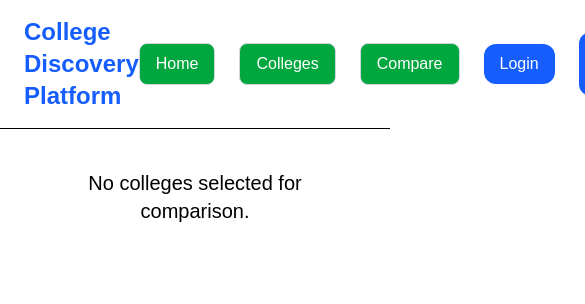
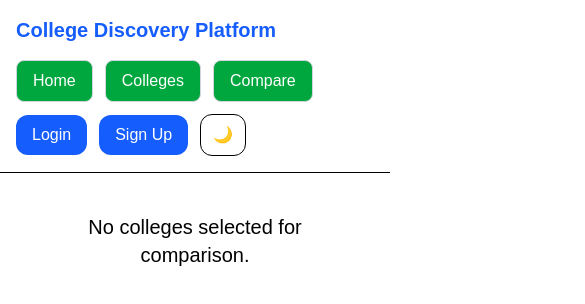
Before and after one commit to ayushi826/College-Discovery-Platform, a Next.js app: page /compare in a window 390 px wide. Shown: the top 304 px of the page, 585 px wide, since content can reach past the window. Built offline with nearby package versions, Linux system fonts and the light colour scheme.

Commit message:
update home page UI

```diff
--- a/src/components/navbar/Navbar.tsx
+++ b/src/components/navbar/Navbar.tsx
@@ -17,17 +17,14 @@ export default function Navbar() {
 
   return (
     <nav className="sticky top-0 z-50 border-b bg-white/80 dark:bg-black/80 backdrop-blur-md">
-      <div className="max-w-7xl mx-auto flex items-center justify-between px-6 py-4">
-
+     <div className="max-w-7xl mx-auto flex flex-wrap items-center justify-between gap-4 px-4 py-4">
         <Link
           href="/"
-          className="text-2xl font-bold text-blue-600"
-        >
+          className="text-xl sm:text-2xl font-bold text-blue-600"        >
           College Discovery Platform
         </Link>
 
-        <div className="flex items-center gap-6">
-
+         <div className="flex flex-wrap items-center gap-3">
           <Link
             href="/"
             className=" border border-gray-300 px-4 py-2 rounded-lg font-medium bg-green-600 text-white hover:bg-pink-400"
```
